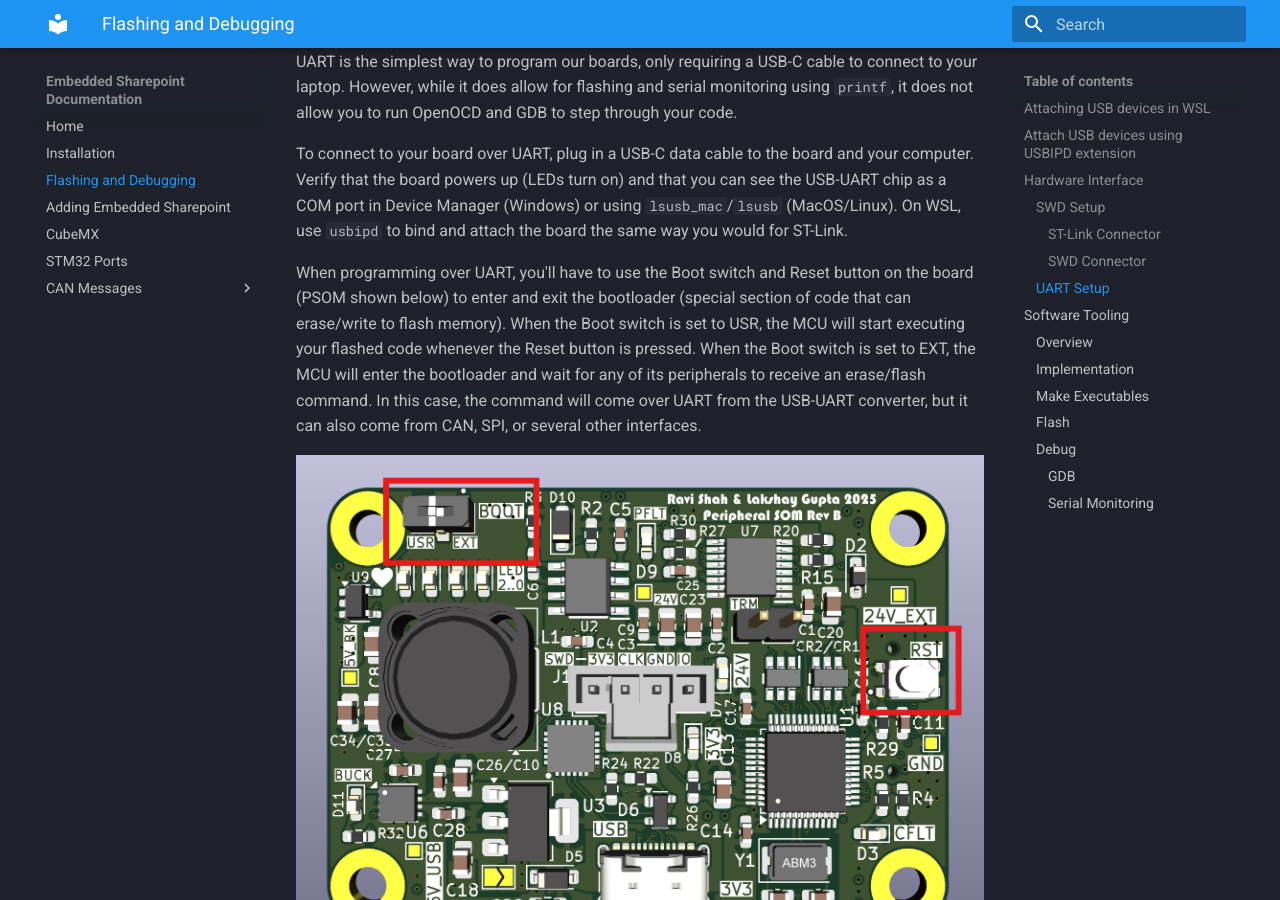
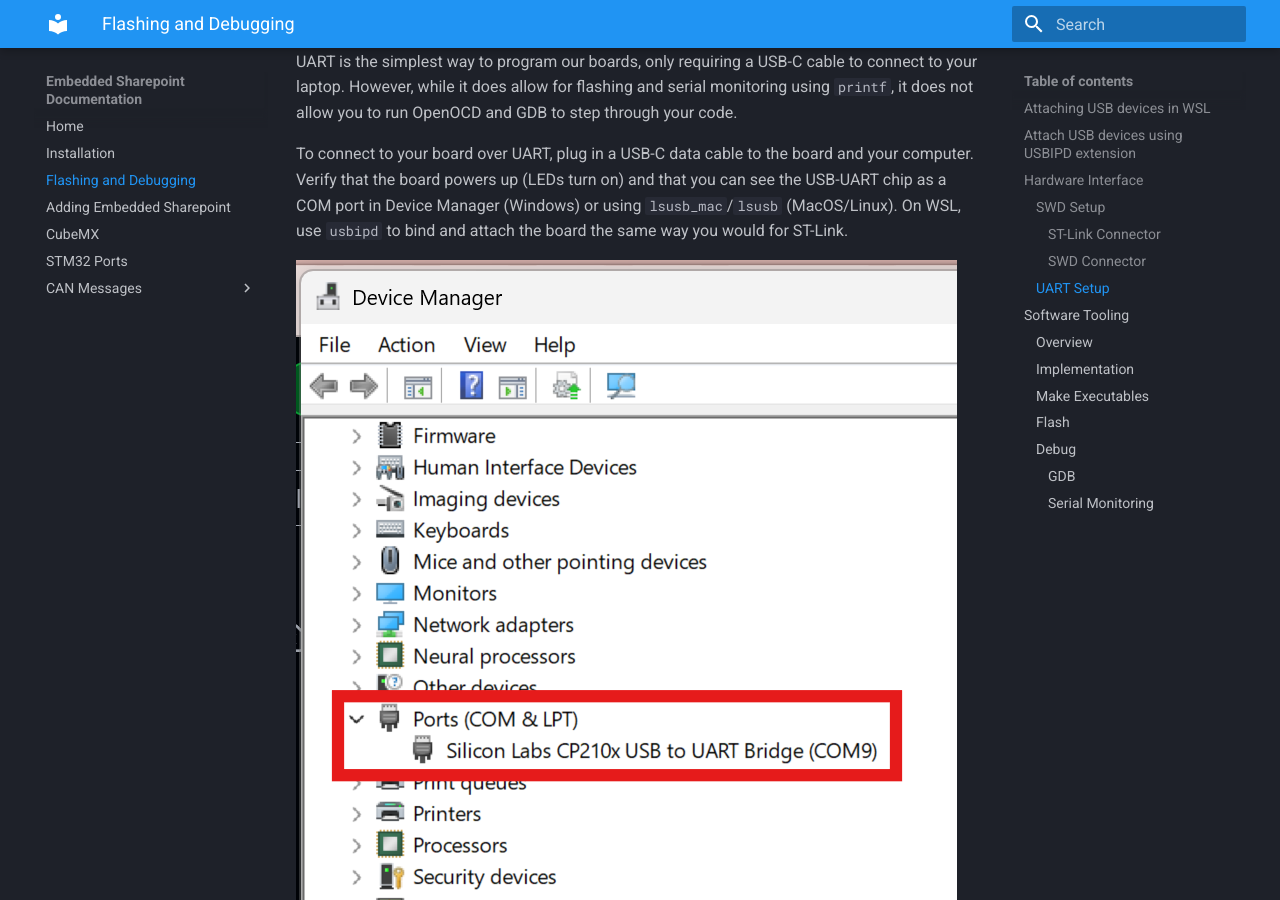
Before and after one commit to lhr-solar/Embedded-Sharepoint, an MkDocs documentation site: the page built from docs/FlashAndTheBug.md, in a window 1280 px wide and 900 px high, scrolled down 3450 px. Built offline with MkDocs 1.6.1 and Material for MkDocs 9.7.7, drawn with Linux system fonts in a browser that asks for light colours.

Commit message:
device manager

```diff
--- a/docs/FlashAndTheBug.md
+++ b/docs/FlashAndTheBug.md
@@ -100,6 +100,8 @@ UART is the simplest way to program our boards, only requiring a USB-C cable to
 
 To connect to your board over UART, plug in a USB-C data cable to the board and your computer. Verify that the board powers up (LEDs turn on) and that you can see the USB-UART chip as a COM port in Device Manager (Windows) or using `lsusb_mac`/`lsusb` (MacOS/Linux). On WSL, use `usbipd` to bind and attach the board the same way you would for ST-Link.
 
+![Device Manager showing CP210x COM port](assets/CP210X_DeviceManager.png)
+
 When programming over UART, you'll have to use the Boot switch and Reset button on the board (PSOM shown below) to enter and exit the bootloader (special section of code that can erase/write to flash memory). When the Boot switch is set to USR, the MCU will start executing your flashed code whenever the Reset button is pressed. When the Boot switch is set to EXT, the MCU will enter the bootloader and wait for any of its peripherals to receive an erase/flash command. In this case, the command will come over UART from the USB-UART converter, but it can also come from CAN, SPI, or several other interfaces.
 
 ![Boot/Reset switches shown on the PSOM](assets/PSOM_RST_BOOT.png)
```
Also changed, not shown: docs/assets/CP210X_DeviceManager.png (added).
